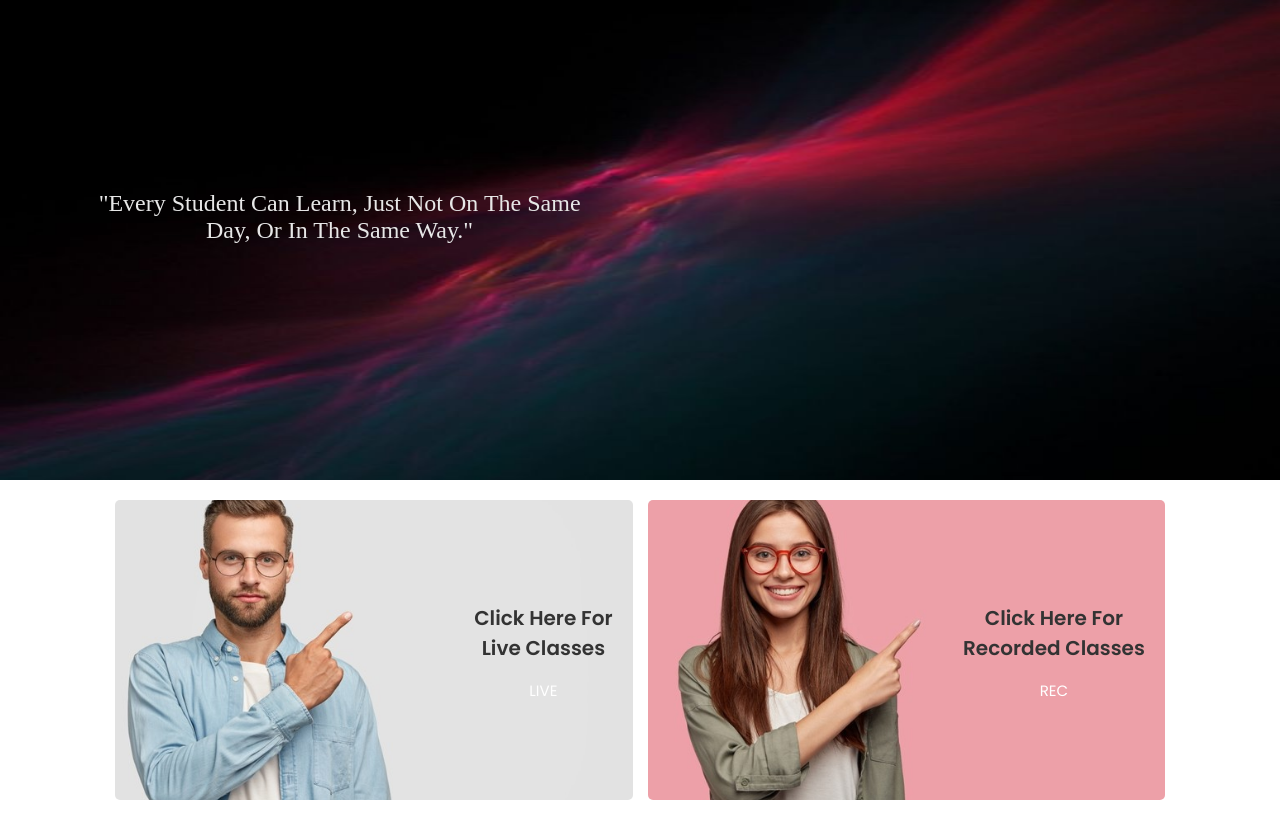
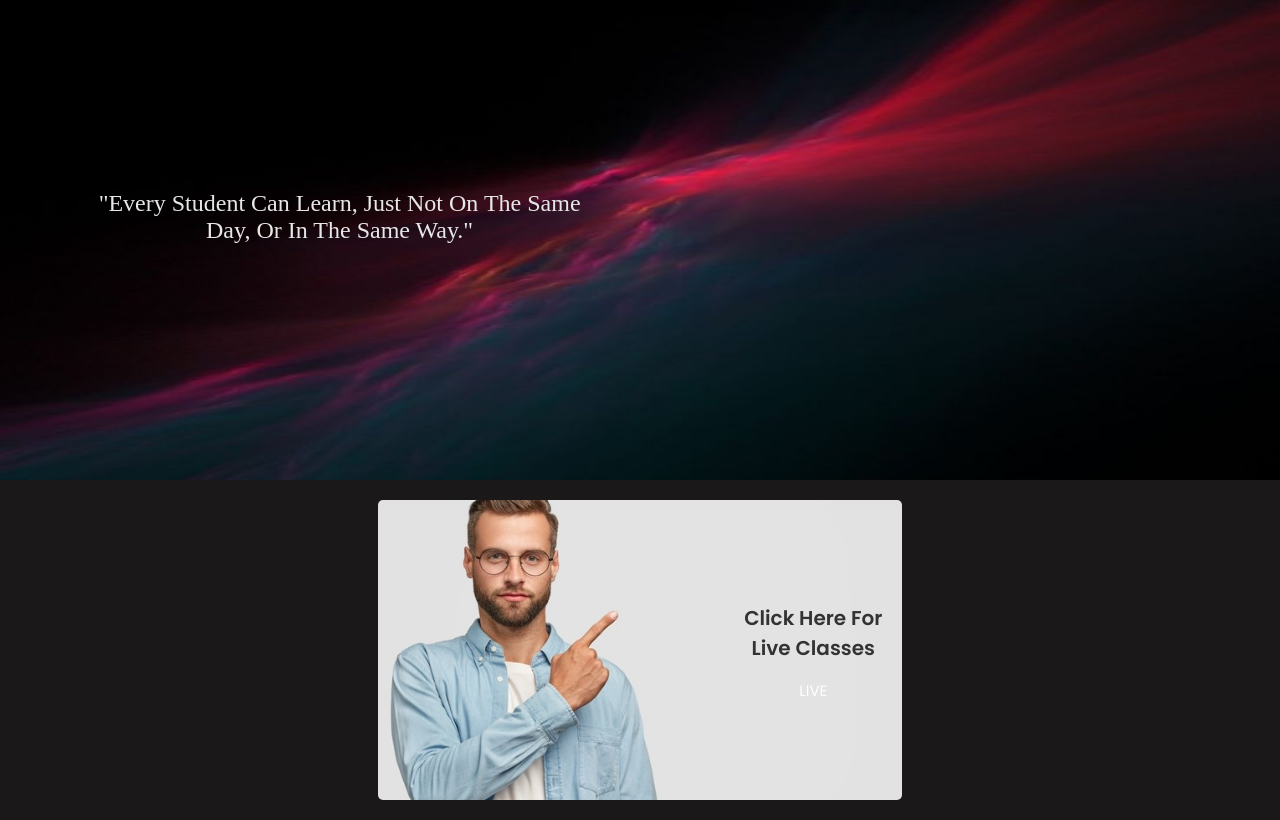
Before and after one commit to Shiva250503ss/LISA, a Flask app: page / in a window 1280 px wide. Shown: the part 52-872 px from the top of the page. Run offline with Flask 2, Linux system fonts and the light colour scheme.

Commit message:
Update index.html

```diff
--- a/LISA3.0/glasses website/templates/index.html
+++ b/LISA3.0/glasses website/templates/index.html
@@ -311,6 +311,7 @@ section {
 .banner {
   display: -ms-grid;
   display: grid;
+  background-color: rgb(26, 24, 24);
   -ms-grid-columns: (minmax(31rem, 1fr))[auto-fit];
       grid-template-columns: repeat(auto-fit, minmax(31rem, 1fr));
   gap: 1.5rem;
@@ -1012,7 +1013,7 @@ section {
 
  <section class="banner">
 
-    <div class="box">
+    <div class="box" style="width:50%; margin:auto">
         <!--<img src="LISA2.0\glasses website\images\banner-1.jpg" alt=""> -->
         <img src="{{url_for('static', filename='banner-1.jpg')}}" />
         <div class="content" style="text-align:center;">
@@ -1023,8 +1024,8 @@ section {
         </div>
     </div>
 
-    <div class="box">
-        <!--<img src="LISA2.0\glasses website\images\banner-2.jpg" alt=""> -->
+    <!--<div class="box">
+        <img src="LISA2.0\glasses website\images\banner-2.jpg" alt="">
         <img src = "{{url_for('static', filename='banner-2.jpg')}}">
         <div class="content" style="text-align:center ;">
             <h3>click here for <br>recorded classes</h3>
@@ -1032,7 +1033,7 @@ section {
               <button type="submit" class="btn">REC</button>
             </form>
         </div>
-    </div>
+    </div>-->
 
     <!--<div class="box">
         <img src="images/banner-3.jpg" alt="">
```
